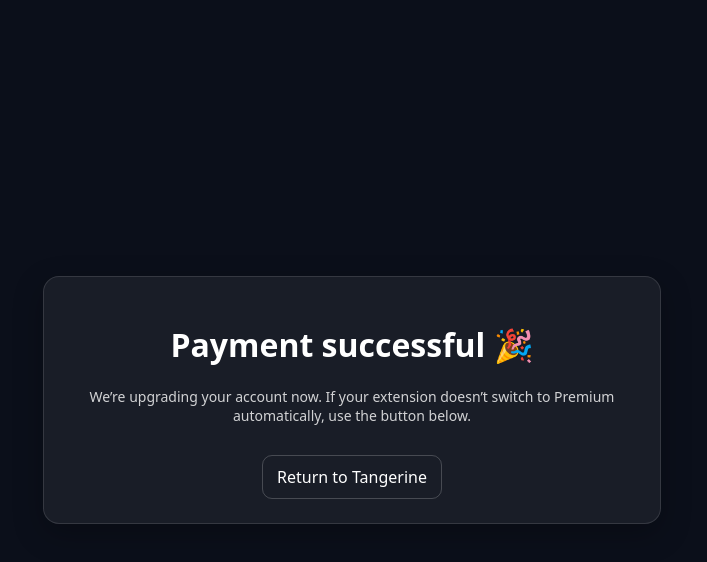
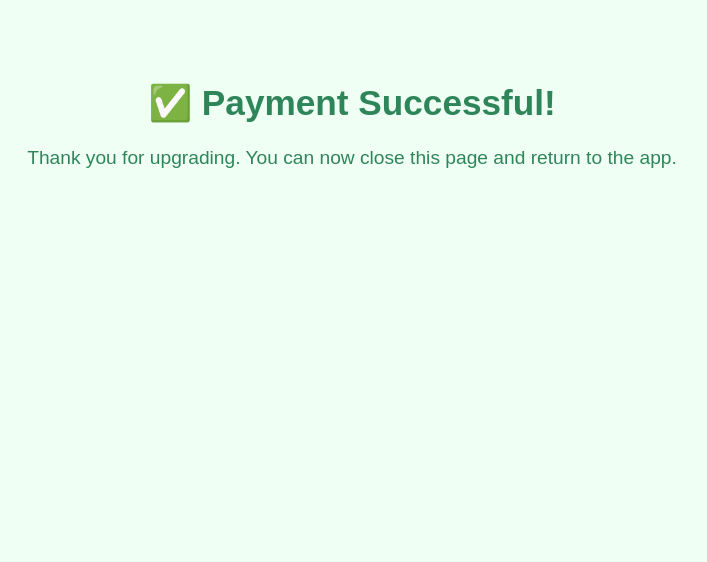
Before and after one commit to blakedscott93-source/tangerine-stripe-pages, a plain HTML site: page stripe/success.html in a window 1280 px wide. Shown: the whole page, without its empty margins (288-995 px from the left). Drawn offline with Linux system fonts and the light colour scheme.

Commit message:
Update success.html

```diff
--- a/stripe/success.html
+++ b/stripe/success.html
@@ -1,27 +1,34 @@
-<!doctype html>
+<!DOCTYPE html>
 <html lang="en">
 <head>
-  <meta charset="utf-8" />
-  <meta name="viewport" content="width=device-width,initial-scale=1" />
-  <title>Tangerine • Payment Success</title>
+  <meta charset="UTF-8">
+  <meta name="viewport" content="width=device-width, initial-scale=1.0">
+  <title>Payment Success</title>
   <style>
-    body{font-family:system-ui,-apple-system,Segoe UI,Roboto,Inter,sans-serif;background:#0b0f1a;color:#fff;display:flex;align-items:center;justify-content:center;min-height:100vh;margin:0}
-    .card{background:rgba(255,255,255,.06);border:1px solid rgba(255,255,255,.12);border-radius:16px;padding:24px 28px;max-width:560px;text-align:center;box-shadow:0 10px 30px rgba(0,0,0,.25)}
-    a.button{display:inline-block;margin-top:16px;padding:10px 14px;border-radius:10px;border:1px solid rgba(255,255,255,.2);text-decoration:none;color:#fff}
-    .muted{opacity:.8;font-size:14px}
+    body {
+      font-family: Arial, sans-serif;
+      text-align: center;
+      padding: 50px;
+      background: #f0fff4;
+      color: #2f855a;
+    }
+    h1 {
+      font-size: 2.2em;
+    }
+    p {
+      font-size: 1.2em;
+    }
   </style>
 </head>
 <body>
-  <div class="card">
-    <h1>Payment successful 🎉</h1>
-    <p class="muted">We’re upgrading your account now. If your extension doesn’t switch to Premium automatically, use the button below.</p>
-    <a class="button" href="/" id="return">Return to Tangerine</a>
-  </div>
+  <h1>✅ Payment Successful!</h1>
+  <p>Thank you for upgrading. You can now close this page and return to the app.</p>
+
   <script>
-    const params = new URLSearchParams(location.search);
-    const sessionId = params.get("session_id") || null;
-    window.postMessage({ type: "STRIPE_SUCCESS", sessionId }, "*");
-    console.log("[Stripe Success] posted message with sessionId:", sessionId);
+    // Optional: notify extension or log to console
+    window.onload = () => {
+      console.log("Stripe success page loaded");
+    };
   </script>
 </body>
 </html>
```
